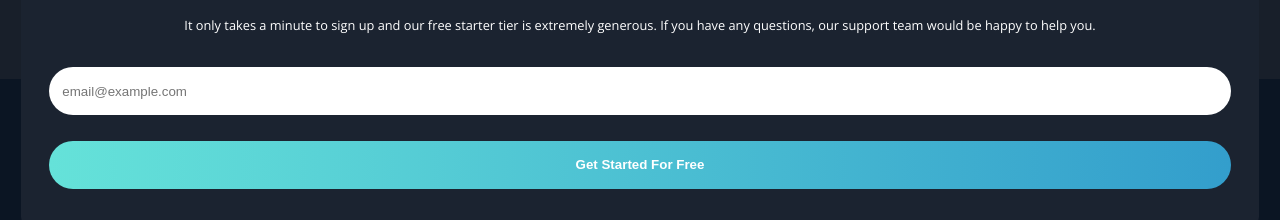
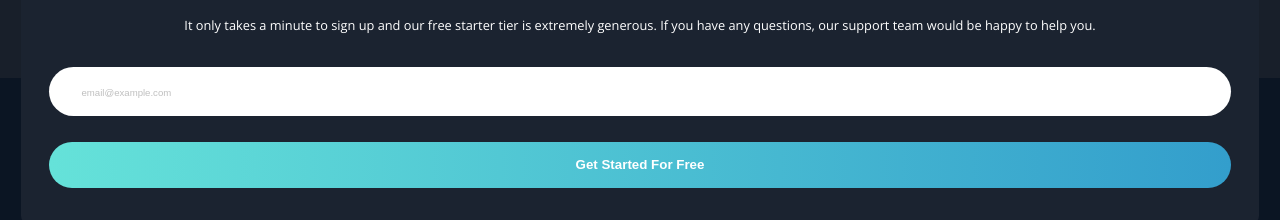
Before and after one commit to joanpujol/fem-Fylo-Dark-Theme-Page, a website: page index.html in a window 1280 px wide. Shown: the part 2850-3070 px from the top of the page. Drawn offline with nearby package versions, Linux system fonts and the light colour scheme.

Commit message:
Fix input placeholder registration styles

```diff
--- a/sass/_registration.scss
+++ b/sass/_registration.scss
@@ -31,20 +31,27 @@
     &__input {
         border: none;
         margin-bottom: 1.8em;
+        height: 3.5em;
 
 
         input {
             border: none;
             width: 100%;
             padding: 1em;
-            height: 3.6em;
+            height: 100%;
             border-radius: 10em;
+
+            &::placeholder {
+                padding-left: 2em;
+                font-size: 0.6rem;
+                color: rgba($color: gray, $alpha: 0.5);
+            }
         }
     }
 
     &__button {
         width: 100%;
-        height: 3.6em;
+        height: 3.5em;
         padding: 1.1em;
     }
 }
```
Also changed, not shown: css/style.css.
